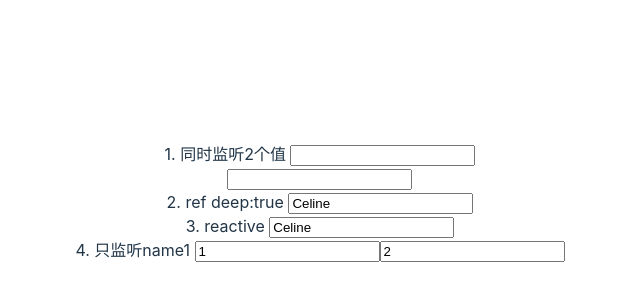
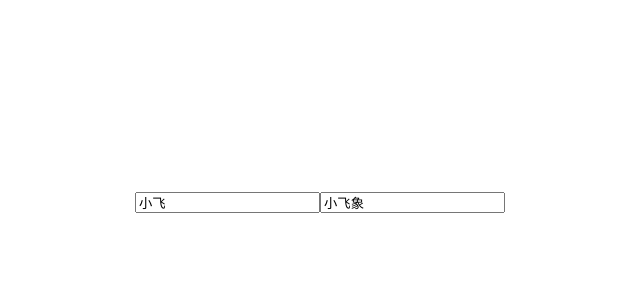
Before and after one commit to celinezhang1024/AllAboutVue, a Vue app in the folder Vue3/vite-project/: page / in a window 1280 px wide. Shown: the part 198-498 px from the top of the page, without its empty margins (320-960 px from the left). Built offline with nearby package versions, Linux system fonts and the light colour scheme.

Commit message:
watchEffect

```diff
--- a/Vue3/vite-project/src/App.vue
+++ b/Vue3/vite-project/src/App.vue
@@ -7,7 +7,7 @@
     <!-- <AllRefsVue/> -->
     <!-- <Computed/> -->
     <!-- <ShopCar/> -->
-    <Watch/>
+    <WatchEffect/>
   </div>
 </template>
 
@@ -20,6 +20,7 @@
   import Computed from "./components/Computed.vue"
   import ShopCar from "./components/ShopCar.vue"
   import Watch from "./components/Watch.vue"
+  import WatchEffect from "./components/WatchEffect.vue"
 </script>
 
 <style scoped>
--- /dev/null
+++ b/Vue3/vite-project/src/components/WatchEffect.vue
@@ -0,0 +1,18 @@
+<template>
+  <div>
+    <input v-model="message" type="text"/>
+    <input v-model="message2" type="text"/>
+  </div>
+</template>
+
+<script setup lang="ts">
+import { ref, watchEffect } from 'vue';
+let message = ref<string>('小飞')
+let message2 = ref<string>('小飞象')
+
+watchEffect(()=>{
+  console.log('message', message.value)
+  console.log('message2', message2.value)
+})
+
+</script>
```
